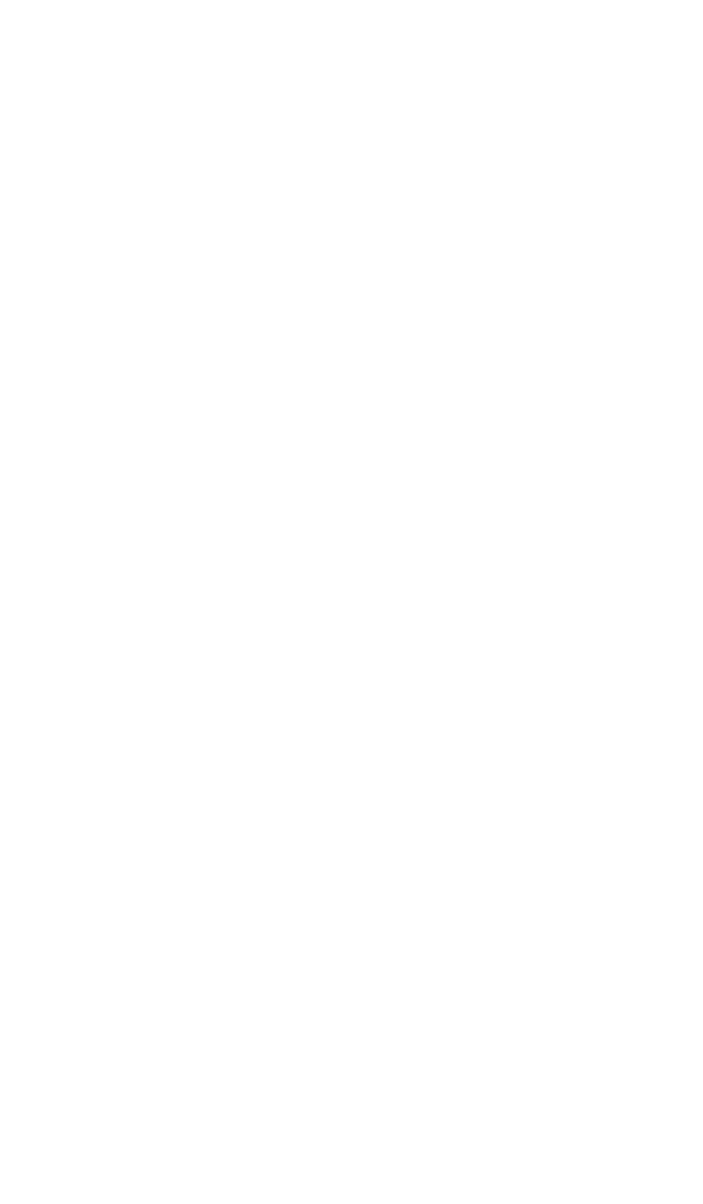
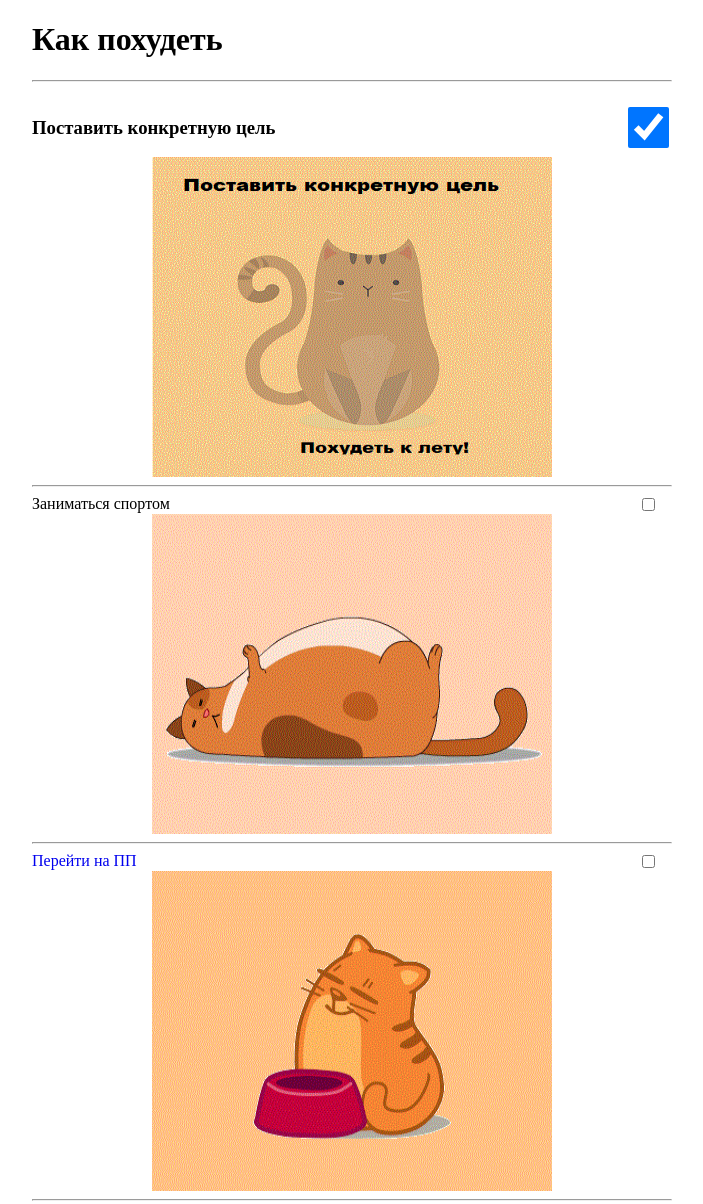
Before and after one commit to LiliyaValakhanovich/cssBayan, a plain HTML site: page index.html in a window 1280 px wide. Shown: the top 1204 px of the page, without its empty margins (288-991 px from the left). Before the commit the page ends 800 px from the top, so only its background shows below. Drawn offline with Linux system fonts and the light colour scheme.

Commit message:
feat:add mems 12.03.2023 21:18

```diff
--- /dev/null
+++ b/index.css
@@ -0,0 +1,33 @@
+
+
+
+
+.conteiner{
+  width: 50vw;
+  height: 100vh;
+  margin:0 auto;
+}
+
+.context{
+  list-style-type: none;
+  padding-inline-start: 0;
+}
+
+.label{
+  display: grid;
+  grid-template-columns: 1fr 3em;
+}
+
+.img{
+  display: flex;
+  justify-content: center;
+}
+
+.image1, .image2, .image3, .image4, .image5{
+  width: 25rem;
+  height: 20rem;
+}
+
+.title{
+  text-decoration: none;
+}
--- a/index.html
+++ b/index.html
@@ -1,12 +1,77 @@
 <!DOCTYPE html>
-<html lang="en">
+<html lang="ru">
 <head>
   <meta charset="UTF-8">
   <meta http-equiv="X-UA-Compatible" content="IE=edge">
   <meta name="viewport" content="width=device-width, initial-scale=1.0">
   <title>cssBayan</title>
+  <link rel="stylesheet" href="index.css">
 </head>
 <body>
+  <div class="conteiner">
+    <header>
+      <h1>Как похудеть</h1>
+    </header>
+    <hr>
+    <div class="main">
+      <ul class="context">
+        <li class="context_item">
+          <div class="label">
+            <h3>Поставить конкретную цель</h3>
+            <input type="checkbox" name="mem1" checked>
+          </div>
+          <div class="img">
+            <img src="mems/image1.gif" class="image1">
+          </div>
+        </li>
 
+        <hr>
+
+        <li class="context_item">
+          <div class="label">
+            <label for="mem2">Заниматься спортом</label>
+            <input type="checkbox" id="mem2" name="mem2">
+          </div>
+          <div class="img">
+            <img src="mems/image2.gif" class="image2">
+          </div>
+        </li>
+
+        <hr>
+        <li class="context_item">
+          <div class="label">
+            <label for="mem3"><a class="title" href="#">Перейти на ПП</a></label>
+            <input type="checkbox" id="mem3" name="mem3">
+          </div>
+            <div class="img">
+              <img src="mems/image3.gif" class="image3">
+            </div>
+        </li>
+        <hr>
+
+        <li>
+          <div class="label">
+            <label for="mem4"><a class="title" href="#">Соблюдать режим</a></label>
+            <input type="checkbox" id="mem4" name="mem4">
+            </div>
+            <div class="img">
+              <img src="mems/image4.gif" class="image4">
+            </div>
+        </li>
+        <hr>
+
+        <li>
+          <div class="label">
+            <label for="mem5"><a class="title" href="#">Не сдаваться</a></label>
+            <input type="checkbox" id="mem5" name="mem5">
+            </div>
+            <div class="img">
+              <img src="mems/image5.gif" class="image5">
+            </div>
+        </li>
+      </ul>
+
+    </div>
+  </div>
 </body>
 </html>
```
Also changed, not shown: mems/image1.gif (added), mems/image2.gif (added), mems/image3.gif (added), mems/image4.gif (added), mems/image5.gif (added).
